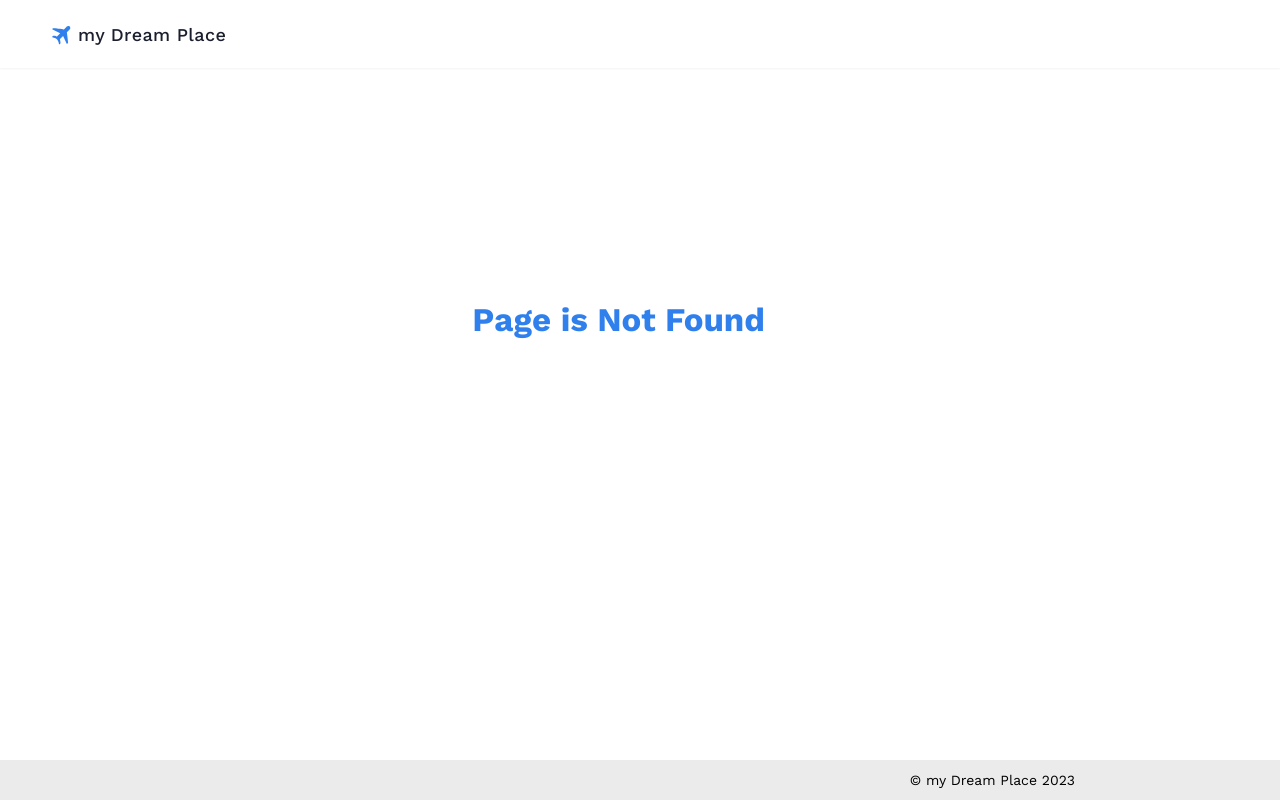
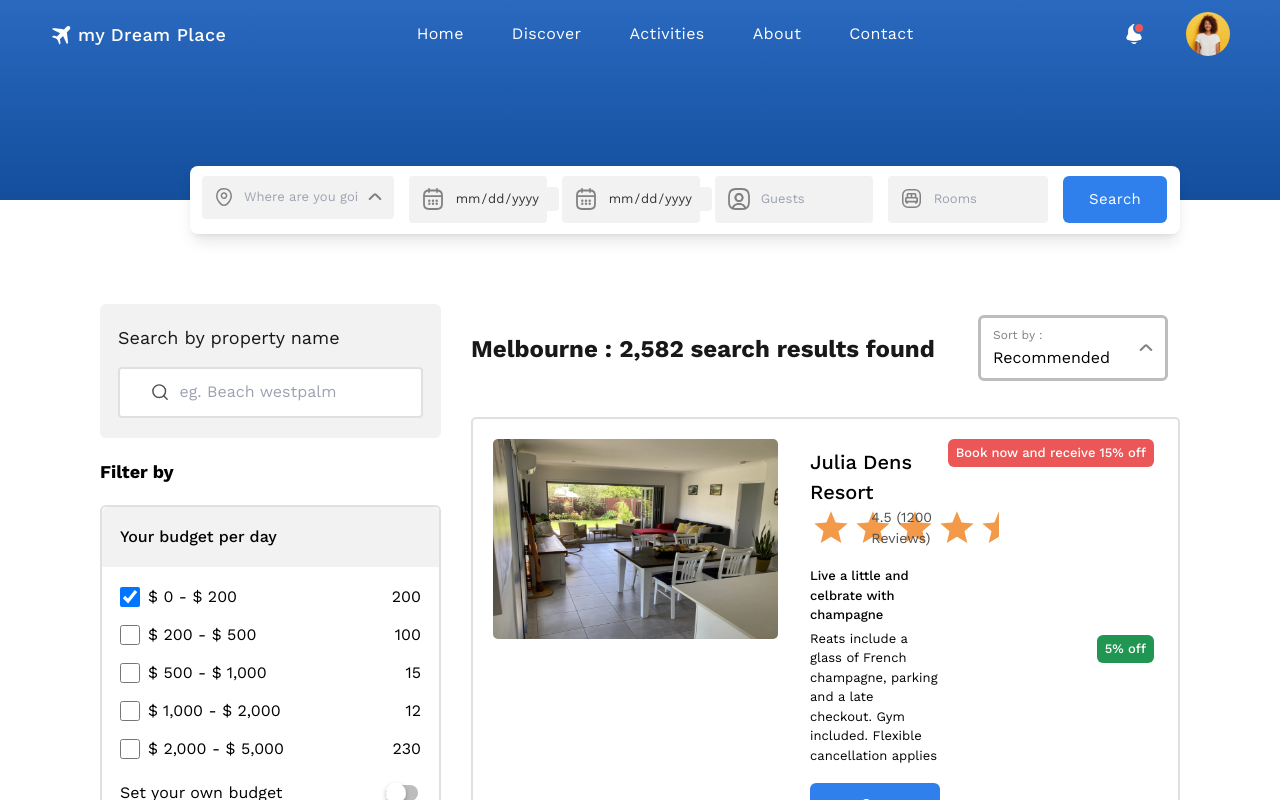
Before and after one commit to SaraDrwish/algoriza-internship-FE204, a Vue app: page /searchres/1 in a window 1280 px wide. Before the commit this address had no page. Shown: the top 800 px of the page. Built offline with nearby package versions, Linux system fonts and the light colour scheme; a web font is replaced by a local one.

Commit message:
75 search and res 30

```diff
--- a/src/components/HomePageCompos/HomeSearch.vue
+++ b/src/components/HomePageCompos/HomeSearch.vue
@@ -91,15 +91,10 @@ input::-webkit-inner-spin-button {
 input[type="date"]{
   display: flex;
   flex-direction: row-reverse  ;
-  /* background: url("../../assets/icons/calendar\ 1.svg"); */
-  /* background-position: left center; */
-  /* background-repeat: no-repeat; */
   position: relative;
 }
 
 input[type="date"]::-webkit-calendar-picker-indicator {
-    /* display: none;
-    -webkit-appearance: none; */
     opacity: 0;
     width: 100%;
     position: absolute;
@@ -109,12 +104,6 @@ input[type="date"]::-webkit-calendar-picker-indicator {
 </style>
 
 <script setup>
-
-//  we will use these endpoints:
-// - Search Hotel Destination
-// - Search Hotels
-// - Get Sort By
-// - Get Hotel Details
 
 import { ref } from 'vue';
 import axios from 'axios'
@@ -146,7 +135,31 @@ const currentDate = new Date().toISOString().split("T")[0];
 
 const dropdownOptions = ref([]);
 
+const id = ref(null)
+// const timout = ref(null)
+// clearTimeout( fetchCountries.value);
+
 const fetchCountries = async (query) => {
+
+  // timout.value= setTimeout( {
+  //   const options = {
+  //     method: 'GET',
+  //     url: 'https://booking-com15.p.rapidapi.com/api/v1/hotels/searchDestination',
+  //     params: { query },
+  //     headers: {
+  //       'X-RapidAPI-Key': '6326864156mshfdb62e53dcfd7bfp168784jsn4365b4c7f478',
+  //       'X-RapidAPI-Host': 'booking-com15.p.rapidapi.com'
+  //     }
+  //   }
+  //   try {
+  //     const response = await axios.request(options)
+  //     console.log(response.data)
+  //     return response.data.data
+  //   } catch(error) {
+  //     console.error(error)
+  //     return null;
+  //   }
+  // }, 200)
 
   const options = {
     method: 'GET',
@@ -165,6 +178,7 @@ const fetchCountries = async (query) => {
     console.error(error);
     return null
   }
+
 }
 
 const getSearchContsResults = async () => {
@@ -188,6 +202,7 @@ const getSearchContsResults = async () => {
 };
 
 const selectCountry = (country) => {
+  console.log(country, "::cty nam::", country.city_name, "id::", country.dest_id)
   searchQuery.value = country.name;
   modalActive.value = false;
 };
@@ -206,7 +221,22 @@ const handleSubmit = () => {
       window.localStorage.setItem('checkOutDate', checkOutDate.value);
       window.localStorage.setItem('guests', guests.value);
       window.localStorage.setItem('rooms', rooms.value);
-      router.push('/searchres');
+
+      console.log(" searchQuery.dest_id:::",
+        searchQuery.dest_id, " -- ",
+        id, searchQuery.value.dest_id, "--  ",
+
+      )
+      // router.push('/searchres');
+      router.push({
+        name: "searchres",
+        params: { id: searchQuery.id },
+        query: {
+          id: searchQuery.dest_id,
+        }
+
+    });
+
     } else {
       console.error("Form validation failed");
 
--- a/src/router/index.js
+++ b/src/router/index.js
@@ -30,11 +30,13 @@ const router = createRouter({
       component: HomePageComposSigned,
     },
      {
-      path: '/searchres',
+      // path: '/searchres',
+      path: '/searchres/:id',
       name: 'searchres',
       component:  SearchResults ,
     },
     {
+      // path: '/prodetails/:id',
       path: '/prodetails',
       name: 'prodetails',
       component:  ProdDetails ,
```
Also changed, not shown: src/components/SearchResults/SearchResults.vue (+7 -0 lines).
